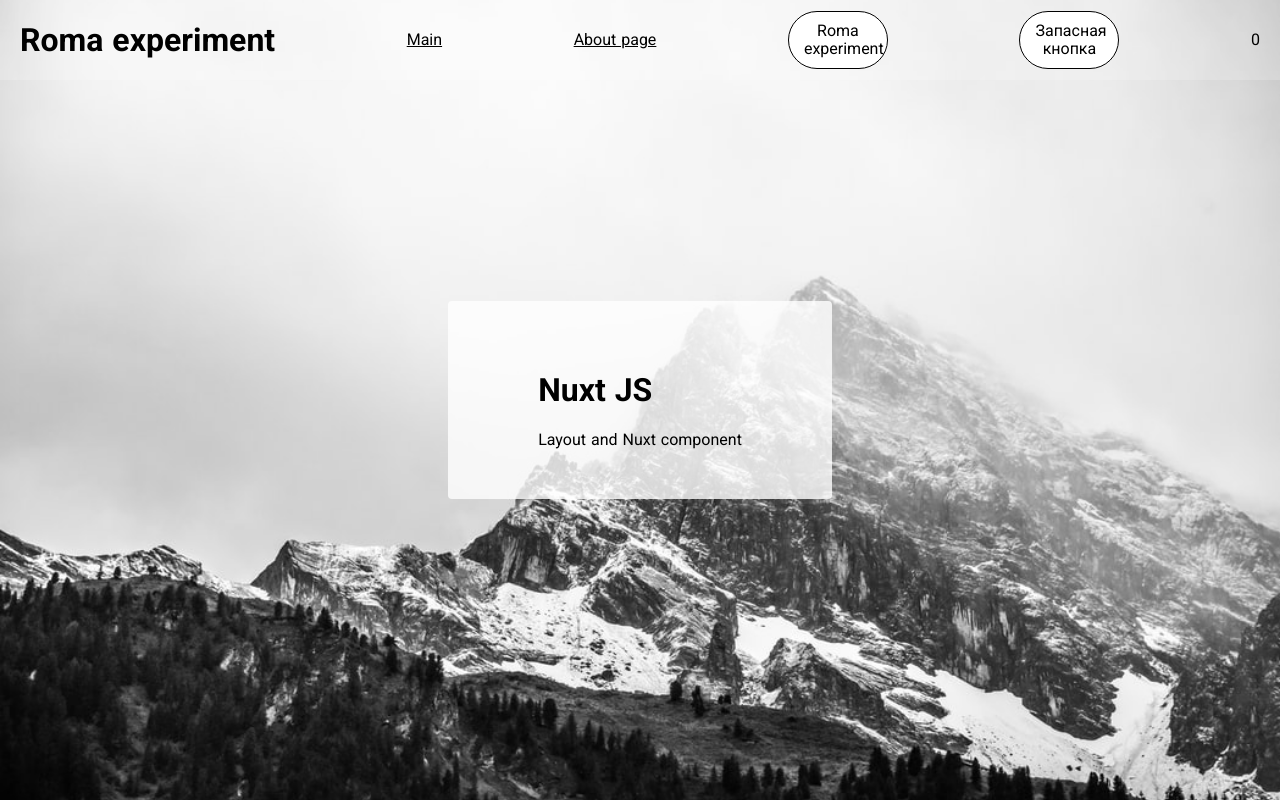
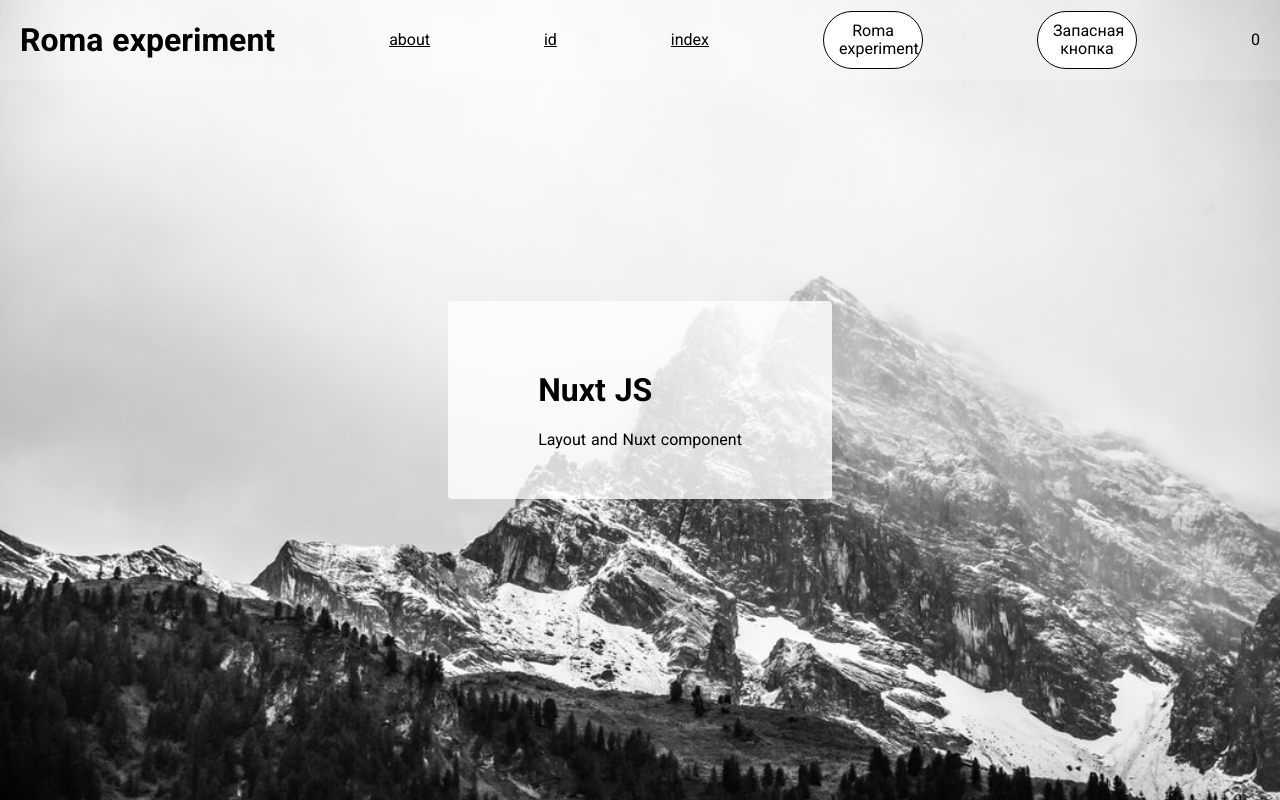
Before and after one commit to RomanRiyanov/vue_project, a Nuxt app: page / in a window 1280 px wide. Built offline with nearby package versions, Linux system fonts and the light colour scheme.

Commit message:
[ngo-downloaded] add some code

```diff
--- a/components/Modal.vue
+++ b/components/Modal.vue
@@ -1,18 +1,21 @@
 <template>
   <article class="modal-wrap">
     <div class="container">
+      <form>
         <!-- <span class="icon-close" @click="onToggle"/> -->
         <span class="icon-close" @click="$emit('modalClose', { hello: email })" />
         <h1>Вход</h1>
         <label class="label">
           Email
-        <input class="input" type="email" v-model="email" />
+          <input class="input" type="email" v-model="email" @keydown.enter="handleKeyDown"/>
         </label>
+        <p>{{ reverse }}</p>
         <label class="label">
           Пароль
           <input class="input" type="password" />
         </label>
-      <button class="button">Войти</button>
+        <button type="submit" class="button" @click.prevent="handleButtonClick">Войти</button>
+      </form>
     </div>
   </article>
 </template>
@@ -30,6 +33,20 @@ export default {
       default: () => {},
     },
   },
+  methods: {
+    handleButtonClick(event) {
+      console.log('clicked')
+    },
+    handleKeyDown(event) {
+      console.log(event)
+      console.log('key pressed')
+    }
+  },
+  computed: {
+    reverse() {
+      return this.email.split('').reverse().join('')
+    }
+  }
 }
 </script>
 
--- a/components/Navigation.vue
+++ b/components/Navigation.vue
@@ -3,12 +3,12 @@
     <Logo :title="text" />
     <!-- <Logo /> -->
     <nuxt-link
-      v-for="elem of linksArray"
+      v-for="elem of routes"
       class="link"
-      :to="elem.to"
-      :key="elem.title"
+      :to="elem.path"
+      :key="elem.name"
     >
-      {{ elem.title }}
+      {{ elem.name }}
     </nuxt-link>
     <button
       class="button"
@@ -19,18 +19,20 @@
 
     <button v-if="showBtn1" class="button">Первая кнопка</button>
     <button v-else-if="showBtn2" class="button">Вторая кнопка</button>
-    <button v-else="showBtn2" class="button">Запасная кнопка</button>
+    <button v-else="showBtn2" class="button" @click="$router.push('/about')">Запасная кнопка</button>
 
     <!-- <input type="checkbox" v-model="showModal"/> -->
     <p>{{ counter }}</p>
 
     <!-- <Modal v-show="showModal" :onToggle="toggleModal"/> -->
-    <Modal v-show="showModal" @modalClose="toggleModal" />
+    <Modal v-show="showModal" @modalClose="toggleModal('передал данные в обработчик')" />
   </nav>
 </template>
 
 <script>
 import Logo from './navigation/logo'
+const DYNAMIC_ROUTE_MARKER = ':'
+
 export default {
   components: {
     Logo,
@@ -49,6 +51,15 @@ export default {
       counter: 0,
     }
   },
+  beforeCreate() {
+    console.log('Here is router', this.$router);
+    console.log('Route', this.$route);
+  },
+  created() {
+    if (this.$route.query.showModal) {
+      this.showModal = true
+    }
+  },
   methods: {
     handleClick() {
       console.log('Clicked!')
@@ -64,6 +75,11 @@ export default {
       console.log('Сработало')
     },
   },
+  computed: {
+    routes() {
+      return this.$router.options.routes.filter((elem) => !elem.path.includes(DYNAMIC_ROUTE_MARKER))
+    }
+  }
 }
 </script>
 
```
Lines whose indentation alone changed are shown as unchanged.
